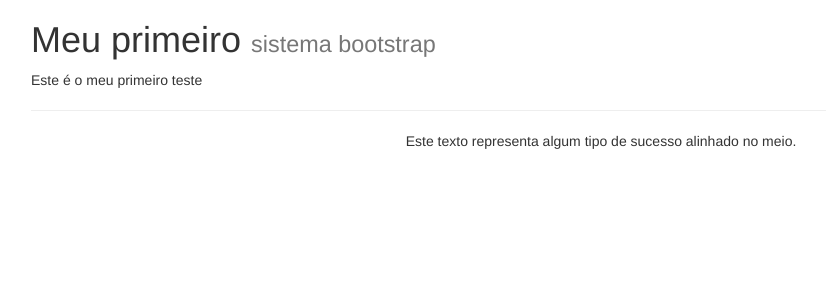
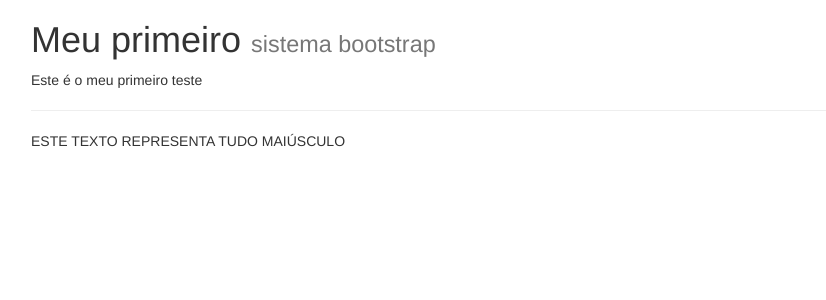
Before and after one commit to deusyvan/bootstrap, a PHP site: page / in a window 1280 px wide. Shown: the top 300 px of the page, without its empty margins (39-865 px from the left). Run offline with PHP 8.4, Linux system fonts and the light colour scheme.

Commit message:
Formatação tudo maiúsculo

```diff
--- a/index.php
+++ b/index.php
@@ -15,7 +15,7 @@
 
 			<hr/>
 
-			<p class="text-center">Este texto representa algum tipo de sucesso alinhado no meio.</p>
+			<p class="text-uppercase">Este texto representa tudo maiúsculo</p>
 
 		</div>
 	</body>
```
